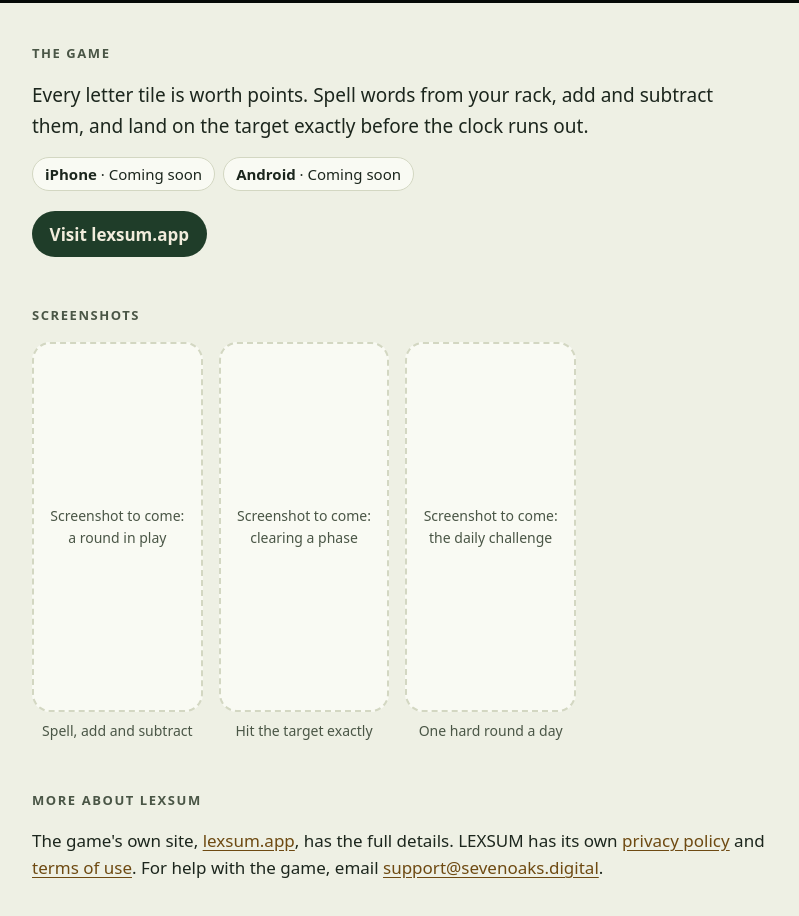
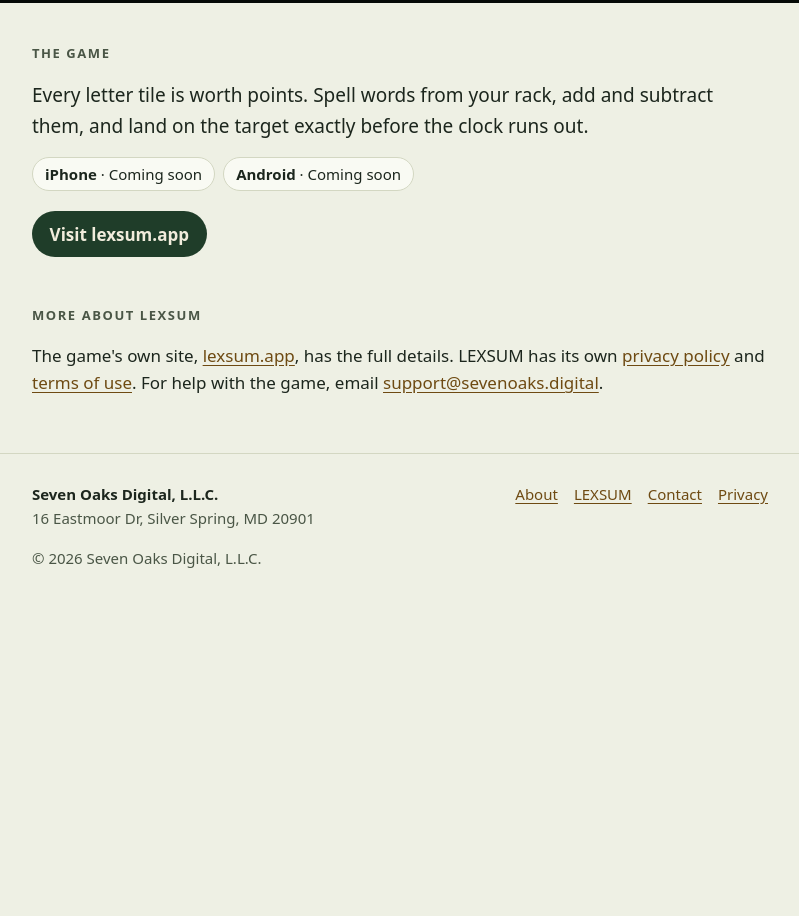
Before and after one commit to sevenoaksdigital/sevenoaksdigital-website, a plain HTML site: page lexsum/index.html in a window 1280 px wide. Shown: the part 412-1328 px from the top of the page, without its empty margins (240-1039 px from the left). After the commit the page ends 1022 px from the top, so only its background shows below. Drawn offline with Linux system fonts and the light colour scheme.

Commit message:
Drop the LEXSUM screenshot placeholders
There are no app screenshots yet, and empty "Screenshot to come"
boxes would undercut the site for Apple's review. Remove the
Screenshots section from the LEXSUM page, the home page note, and
their styles. Real screenshots can be added once there's a build to
take them from.

Co-Authored-By: Claude Opus 5.5 <noreply@anthropic.com>

```diff
--- a/lexsum/index.html
+++ b/lexsum/index.html
@@ -45,33 +45,6 @@
       </div>
     </section>
 
-    <section aria-labelledby="screenshots">
-      <h2 id="screenshots">Screenshots</h2>
-      <ul class="shots">
-        <li>
-          <figure class="shot">
-            <!-- TODO(screenshot): replace this placeholder with <img src="/img/lexsum-round.png" width="390" height="844" alt="A LEXSUM round in play"> -->
-            <div class="shot-todo">Screenshot to come: a round in play</div>
-            <figcaption>Spell, add and subtract</figcaption>
-          </figure>
-        </li>
-        <li>
-          <figure class="shot">
-            <!-- TODO(screenshot): replace this placeholder with <img src="/img/lexsum-phase.png" width="390" height="844" alt="Clearing a phase in LEXSUM"> -->
-            <div class="shot-todo">Screenshot to come: clearing a phase</div>
-            <figcaption>Hit the target exactly</figcaption>
-          </figure>
-        </li>
-        <li>
-          <figure class="shot">
-            <!-- TODO(screenshot): replace this placeholder with <img src="/img/lexsum-daily.png" width="390" height="844" alt="The LEXSUM daily challenge"> -->
-            <div class="shot-todo">Screenshot to come: the daily challenge</div>
-            <figcaption>One hard round a day</figcaption>
-          </figure>
-        </li>
-      </ul>
-    </section>
-
     <section aria-labelledby="lexsum-links">
       <h2 id="lexsum-links">More about LEXSUM</h2>
       <p>The game's own site, <a href="https://lexsum.app/">lexsum.app</a>, has the full details. LEXSUM has its own <a href="https://lexsum.app/privacy">privacy policy</a> and <a href="https://lexsum.app/terms">terms of use</a>. For help with the game, email <a href="mailto:support@sevenoaks.digital">support@sevenoaks.digital</a>.</p>
--- a/site.css
+++ b/site.css
@@ -312,37 +312,6 @@ address { font-style: normal; }
 .prose ul { margin: 0.75rem 0 0; padding-left: 1.25rem; }
 .prose li + li { margin-top: 0.375rem; }
 
-/* Screenshot spots, until real screenshots are added */
-.shots {
-  display: grid;
-  gap: 1rem;
-  grid-template-columns: repeat(auto-fill, minmax(9.5rem, 1fr));
-  max-width: 34rem;
-  margin: 0;
-  padding: 0;
-  list-style: none;
-}
-.shot { margin: 0; }
-.shot img,
-.shot .shot-todo {
-  display: block;
-  width: 100%;
-  aspect-ratio: 9 / 19.5;
-  border-radius: 18px;
-  border: 1px solid var(--border);
-}
-.shot .shot-todo {
-  display: grid;
-  place-items: center;
-  padding: 1rem;
-  border: 2px dashed var(--border);
-  background: var(--surface);
-  color: var(--muted);
-  font-size: 0.875rem;
-  text-align: center;
-}
-.shot figcaption { margin-top: 0.5rem; color: var(--muted); font-size: 0.875rem; text-align: center; }
-
 /* ---------- Footer ---------- */
 footer {
   border-top: 1px solid var(--border);
```
Also changed, not shown: index.html (+0 -1 lines).
